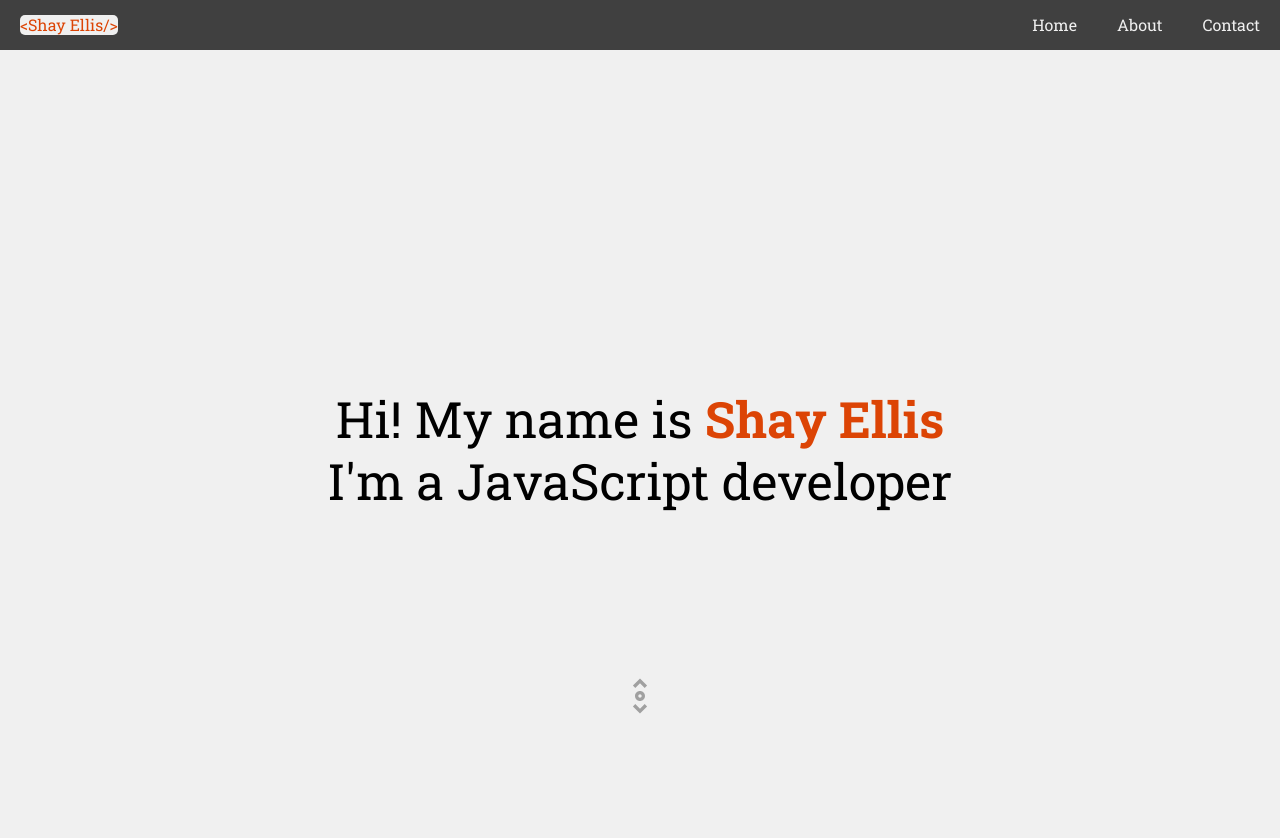
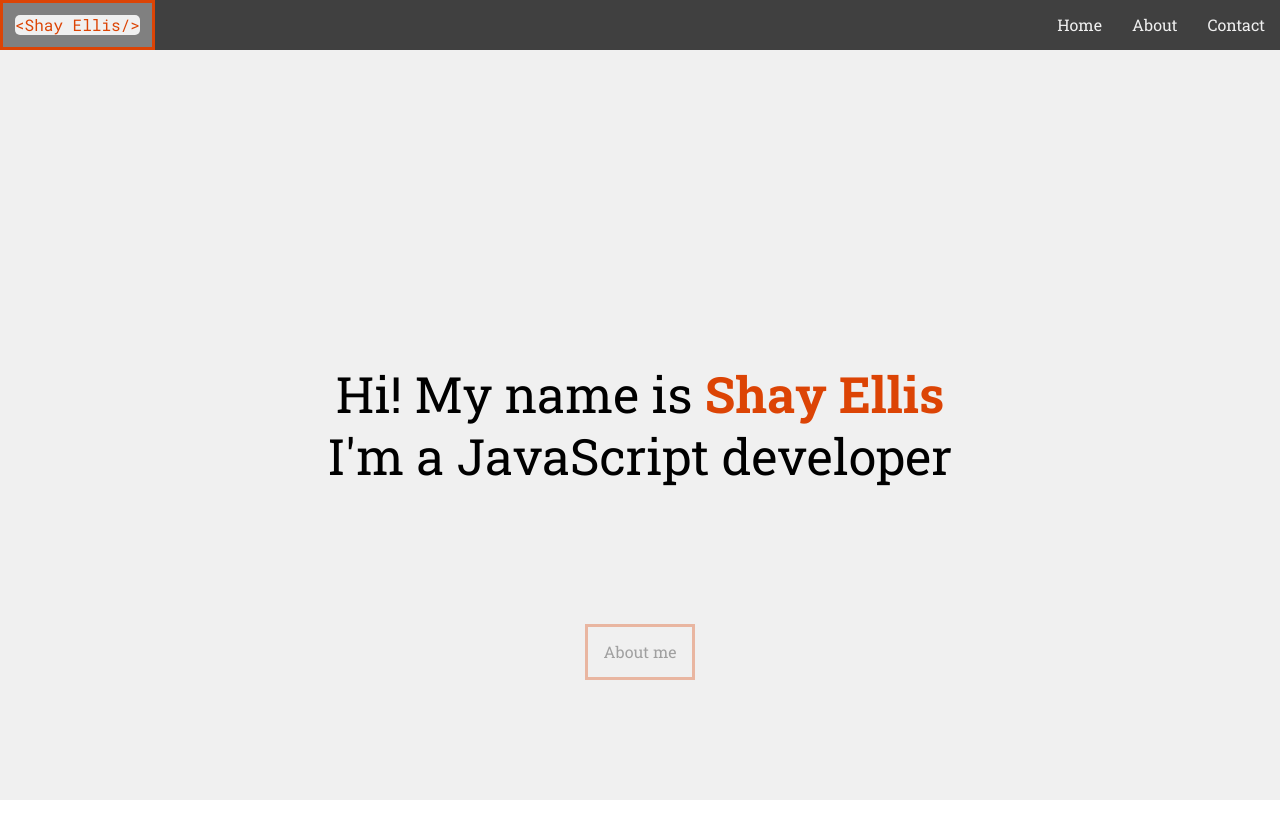
Before and after one commit to ShayEllis/portfolio-page-react, a React (Vite) app: page /#/ in a window 1280 px wide. Shown: the top 838 px of the page. After the commit the page ends 800 px from the top, so only its background shows below. Built offline with nearby package versions, Linux system fonts and the light colour scheme.

Commit message:
finalized home page and added hover animation

```diff
--- a/src/components/about/about.jsx
+++ b/src/components/about/about.jsx
@@ -1,7 +1,11 @@
 import './about.scss'
 
 const About = () => {
-  return <h2>About Page</h2>
+  return (
+    <section id='about'>
+      <h2>About Page</h2>
+    </section>
+  )
 }
 
 export default About
--- a/src/components/contact/contact.jsx
+++ b/src/components/contact/contact.jsx
@@ -1,7 +1,11 @@
 import './contact.scss'
 
 const Contact = () => {
-  return <h2>Contact Page</h2>
+  return (
+    <section id='about'>
+      <h2>Contact Page</h2>
+    </section>
+  )
 }
 
 export default Contact
--- a/src/components/home/home.jsx
+++ b/src/components/home/home.jsx
@@ -1,12 +1,12 @@
 import './home.scss'
-import { CgScrollV } from 'react-icons/cg'
 import { gsap } from 'gsap'
 import { useEffect, useRef, useLayoutEffect } from 'react'
+import { Link } from 'react-router-dom'
 import AnimatedLetters from '../../features/animatedLetters/animatedLetters'
 
-const Sidebar = () => {
+const Home = () => {
   const headingContainer = useRef(null)
-  const scrollContainer = useRef(null)
+  const aboutLinkContainer = useRef(null)
   // Main timeline for home page animations and animations in child components
   const timeline = useRef(null)
   // Strings that will be passed down to the AnimatedLetters components
@@ -31,14 +31,14 @@ const Sidebar = () => {
         ease: 'bounce',
       })
       timeline.current
-        .to(scrollContainer.current, {
+        .to(aboutLinkContainer.current, {
           duration: 1,
           opacity: 1,
         })
-        .to(scrollContainer.current, {
+        .to(aboutLinkContainer.current, {
           duration: 0.5,
           opacity: 1,
-          scale: 1.5,
+          scale: 1.25,
           repeat: -1,
           yoyo: true,
         })
@@ -72,12 +72,14 @@ const Sidebar = () => {
             />
           </h1>
         </div>
-        <div className='scrollContainer' ref={scrollContainer}>
-          <CgScrollV />
+        <div className='aboutLinkContainer' ref={aboutLinkContainer}>
+          <Link to='about' id='aboutLink'>
+            About me
+          </Link>
         </div>
       </section>
     </>
   )
 }
 
-export default Sidebar
+export default Home
--- a/src/components/home/home.scss
+++ b/src/components/home/home.scss
@@ -1,5 +1,7 @@
 $strong-color: #dc4405;
 $background-color: #f0f0f0;
+$navbar: #404040;
+$button-hover: #808080;
 
 #home {
   display: flex;
@@ -20,6 +22,10 @@ $background-color: #f0f0f0;
     @media (max-width: 675px) {
       font-size: 2rem;
     }
+
+    @media (max-width: 334px) {
+      font-size: 1.5rem;
+    }
   }
 
   strong {
@@ -28,16 +34,43 @@ $background-color: #f0f0f0;
   }
 }
 
-.scrollContainer {
+.aboutLinkContainer {
   position: absolute;
-  text-align: center;
-  bottom: 10%;
-  right: 50%;
-  transform: translatex(50%);
+  bottom: 15%;
   opacity: 0;
 
-  svg {
-    width: 4rem;
-    height: auto;
+  #aboutLink {
+    display: block;
+    padding: 1.5rem;
+    margin: 0 auto;
+    border: 0.3rem solid $strong-color;
+    text-decoration: none;
+    color: black;
+
+    &::before {
+      bottom: -0.8rem;
+      left: -0.8rem;
+    }
+
+    &::after {
+      top: -0.8rem;
+      right: -0.8rem;
+    }
+
+    &:hover::before {
+      border-color: $navbar;
+      width: calc(100% + 1.3rem);
+      height: calc(100% + 1.3rem);
+    }
+
+    &:hover::after {
+      border-color: $navbar;
+      width: calc(100% + 1.3rem);
+      height: calc(100% + 1.3rem);
+    }
+  }
+
+  @media (max-width: 334px) {
+    font-size: 1rem;
   }
 }
--- a/src/components/navbar/navbar.jsx
+++ b/src/components/navbar/navbar.jsx
@@ -22,6 +22,11 @@ const Navbar = () => {
             opacity: 0,
             x: -window.innerWidth,
             ease: 'sine.out',
+            onComplete: () => {
+              gsap.set(element, {
+                clearProps: '',
+              })
+            },
           })
         })
       },
--- a/src/components/navbar/navbar.scss
+++ b/src/components/navbar/navbar.scss
@@ -5,6 +5,9 @@ $light-text: #f0f0f0;
 $strong-color: #dc4405;
 
 #headingContainer {
+  position: relative;
+  top: 0;
+  right: 0;
   display: flex;
   background-color: $navbar;
   justify-content: space-between;
@@ -12,6 +15,7 @@ $strong-color: #dc4405;
   width: 100%;
 
   div {
+    font-family: 'Roboto Mono', monospace;
     background-color: $background-color;
     color: $strong-color;
     border-radius: .5rem;
@@ -20,11 +24,23 @@ $strong-color: #dc4405;
   li {
     display: inline-block;
   }
+
+  @media (max-width: 675px) {
+    font-size: 1.4rem;
+  }
+
+  @media (max-width: 334px) {
+    font-size: 1.2rem;
+  }
 }
 
 .navbarLinks {
   display: inline-block;
   text-decoration: none;
   color: $light-text;
-  padding: 1.5rem 2rem;
+  padding: 1.5rem;
+
+  @media (max-width: 675px) {
+    padding: .8rem;
+  }
 }
--- a/src/features/animatedLetter/animatedLetter.jsx
+++ b/src/features/animatedLetter/animatedLetter.jsx
@@ -17,7 +17,7 @@ const AnimatedLetter = ({ char, className }) => {
   useEffect(() => {
     const context = gsap.context(() => {
       letterTween.current = gsap.to(letterRef.current, {
-        color: 'red',
+        color: getComputedStyle(letterRef.current).color === 'rgb(220, 68, 5)' ? 'black' : '#dc4405',
         transform: 'scale(-1, 1)',
         repeat: 1,
         ease: 'back',
--- a/src/main.scss
+++ b/src/main.scss
@@ -11,6 +11,7 @@ $strong-color: #dc4405;
 html {
   font-size: 62.5%;
   scroll-behavior: smooth;
+  min-width: 3.4rem;
 }
 
 ::selection {
@@ -19,10 +20,65 @@ html {
 }
 
 #root {
+  display: flex;
+  flex-direction: column;
   width: 100vw;
   height: 100vh;
   background-color: $background-color;
   font-family: 'Roboto Slab', serif;
   font-size: 1.6rem;
   line-height: 1.25;
+
+  @keyframes intro-button {
+    50% {
+      transform: scale(1.25);
+    }
+    100% {
+      transform: scale(1);
+    }
+  }
+
+  a {
+    &:hover {
+      color: $background-color;
+      background-color: $button-hover;
+    }
+
+    &::before,
+    &::after {
+      content: '';
+      position: absolute;
+      height: 0;
+      width: 0;
+      transition: 0.4s ease-in-out;
+    }
+
+    &::before {
+      border-top: 0 solid $strong-color;
+      border-right: 0 solid $strong-color;
+      bottom: 0;
+      left: 0;
+    }
+
+    &:hover::before {
+      border-top: 0.3rem solid $strong-color;
+      border-right: 0.3rem solid $strong-color;
+      width: calc(100% - 0.3rem);
+      height: calc(100% - 0.3rem);
+    }
+
+    &::after {
+      border-bottom: 0 solid $strong-color;
+      border-left: 0 solid $strong-color;
+      top: 0;
+      right: 0;
+    }
+
+    &:hover::after {
+      border-bottom: 0.3rem solid $strong-color;
+      border-left: 0.3rem solid $strong-color;
+      width: calc(100% - 0.3rem);
+      height: calc(100% - 0.3rem);
+    }
+  }
 }
```
